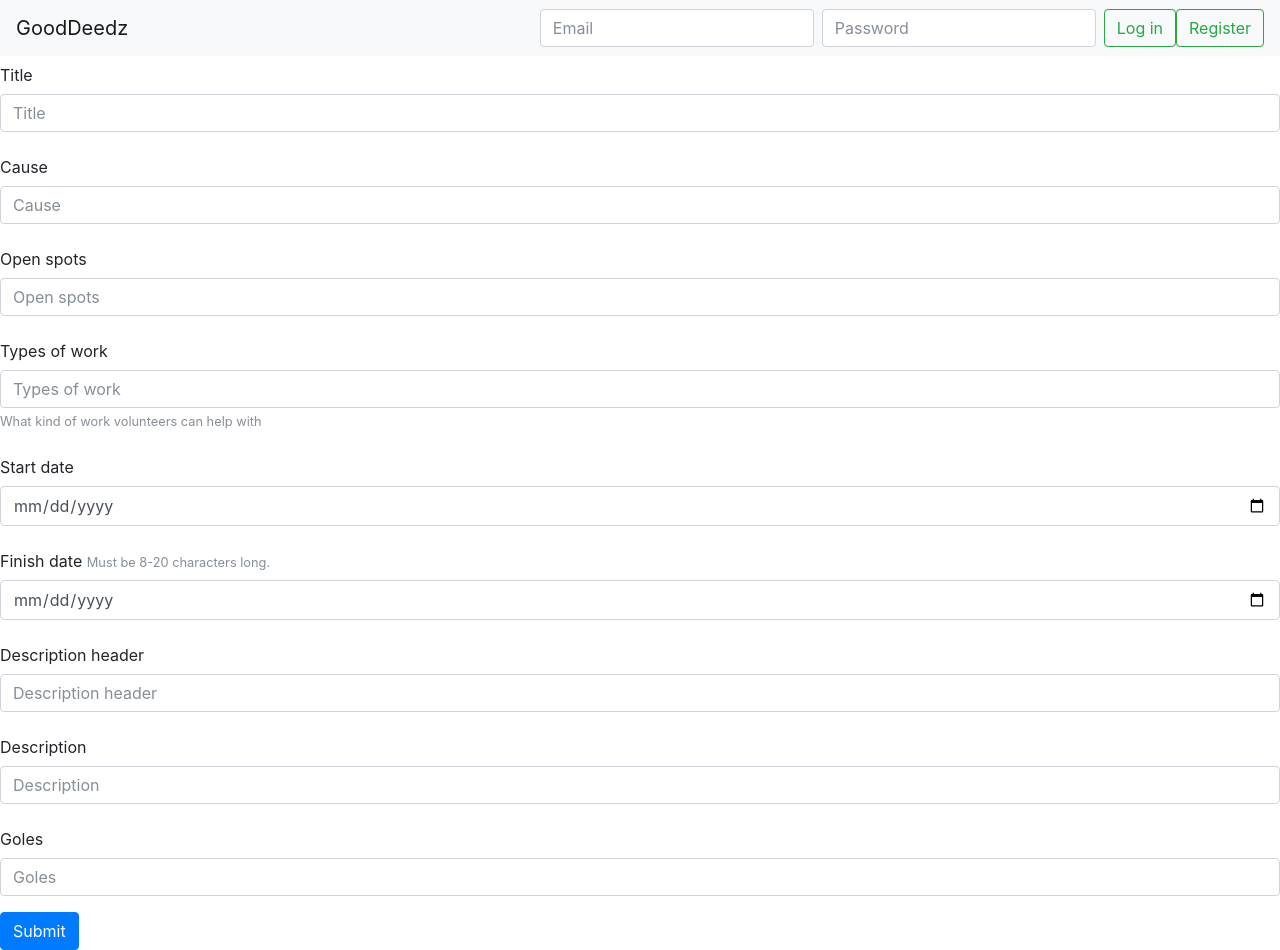
After one commit to tycoon87/GoodDeedz, a Django app: template apps/MainApp/templates/MainApp/organizerregastration.html in a window 1280 px wide. The commit adds this page. Run offline with Django 3.2, Linux system fonts and the light colour scheme; the template is opened without the code that fills it, so the values that code supplies are empty; parts of the project's set-up code (start-up, migrations or seed data) failed here and were passed over; some libraries are stand-ins or nearby versions.

Commit message:
progression

```diff
--- /dev/null
+++ b/apps/MainApp/templates/MainApp/organizerregastration.html
@@ -0,0 +1,109 @@
+<!doctype html>
+<html lang="en">
+  <head>
+    <title>Regastration</title>
+    <!-- Required meta tags -->
+    <meta charset="utf-8">
+    <meta name="viewport" content="width=device-width, initial-scale=1, shrink-to-fit=no">
+
+    <!-- Bootstrap CSS -->
+    <link rel="stylesheet" href="https://maxcdn.bootstrapcdn.com/bootstrap/4.0.0-beta.2/css/bootstrap.min.css" integrity="sha384-PsH8R72JQ3SOdhVi3uxftmaW6Vc51MKb0q5P2rRUpPvrszuE4W1povHYgTpBfshb" crossorigin="anonymous">
+  </head>
+  <body>
+    {% if messages %}
+        {%for message in messages%}
+        <div class="alert alert-primary" role="alert">
+            {{message}}
+            </div>
+        {% endfor %}
+    {% endif %}
+    {% if request.session.logOn == "True" %}
+    <nav class="navbar navbar-expand-lg navbar-light bg-light">
+        <a class="navbar-brand" href="/">GoodDeedz</a>
+        <button class="navbar-toggler" type="button" data-toggle="collapse" data-target="#navbarSupportedContent" aria-controls="navbarSupportedContent" aria-expanded="false" aria-label="Toggle navigation">
+          <span class="navbar-toggler-icon"></span>
+        </button>
+        <div class="collapse navbar-collapse" id="navbarSupportedContent">
+          <ul class="navbar-nav mr-auto">
+          </ul>
+          <form class="form-inline my-2 my-lg-0">
+
+            <button class="btn btn-outline-success my-2 my-sm-0" type="submit">Log Out</button>
+          </form>
+        </div>
+      </nav>
+      {% else %}
+      <nav class="navbar navbar-expand-lg navbar-light bg-light">
+            <a class="navbar-brand" href="/">GoodDeedz</a>
+            <button class="navbar-toggler" type="button" data-toggle="collapse" data-target="#navbarSupportedContent" aria-controls="navbarSupportedContent" aria-expanded="false" aria-label="Toggle navigation">
+                <span class="navbar-toggler-icon"></span>
+            </button>
+            <div class="collapse navbar-collapse" id="navbarSupportedContent">
+                <ul class="navbar-nav mr-auto">
+                </ul>
+                  <form action = '/Login' method='POST' class="form-inline my-2 my-lg-0">
+                      {% csrf_token %}
+                    <input class="form-control mr-sm-2" name="Email" type="Email" placeholder="Email" aria-label="Email">
+                    <input class="form-control mr-sm-2" name="Password" type="Password" placeholder="Password" aria-label="Password">
+                    <button class="btn btn-outline-success my-2 my-sm-0" type="submit">Log in</button>
+                  </form>
+               <a href="/createUser"> <button class="btn btn-outline-success my-2 my-sm-0" type="input" >Register</button></a>
+            </div>
+            </nav>
+      {% endif %}
+
+<form action = '/addorganizer' method='POST'>
+  {% csrf_token %}
+  <div class="form-group">
+  <label class="col-form-label" for="formGroupExampleInput">Title</label>
+  <input type="text" class="form-control" id="formGroupExampleInput" name="Title" placeholder="Title">
+</div>
+<div class="form-group">
+  <label class="col-form-label" for="formGroupExampleInput2">Cause</label>
+  <input type="text" class="form-control" id="formGroupExampleInput2" name="Cause" placeholder="Cause">
+</div>
+<div class="form-group">
+  <label class="col-form-label" for="formGroupExampleInput2">Open spots</label>
+  <input type="number" class="form-control" id="formGroupExampleInput2" name="Open_spots" placeholder="Open spots">
+</div>
+  <div class="form-group">
+  <label class="col-form-label" for="formGroupExampleInput2">Types of work</label>
+  <input type="text" class="form-control" id="formGroupExampleInput2" name="Types_of_work" placeholder="Types of work">
+  <small id="passwordHelpInline" class="text-muted">
+  What kind of work volunteers can help with
+  </small>
+</div>
+  <div class="form-group">
+  <label class="col-form-label" for="formGroupExampleInput2">Start date</label>
+  <small id="passwordHelpInline" class="text-muted">
+  </small>
+  <input type="date" class="form-control" id="formGroupExampleInput2" name="Start_date" placeholder="Start date">
+</div>
+  <div class="form-group">
+  <label class="col-form-label" for="formGroupExampleInput2">Finish date</label>
+  <small id="passwordHelpInline" class="text-muted">
+    Must be 8-20 characters long.
+  </small>
+  <input type="date" class="form-control"  name="Finish_date" placeholder="Finish date">
+</div>
+  <div class="form-group">
+  <label class="col-form-label" for="formGroupExampleInput2">Description header</label>
+  <input type="text" class="form-control" id="formGroupExampleInput2" name="Description_header" placeholder="Description header">
+</div>
+<div class="form-group">
+        <label class="col-form-label" for="formGroupExampleInput2">Description</label>
+        <input type="text" class="form-control" id="formGroupExampleInput2" name="Description_main" placeholder="Description">
+</div>
+<div class="form-group">
+        <label class="col-form-label" for="formGroupExampleInput2">Goles</label>
+        <input type="text" class="form-control" id="formGroupExampleInput2" name="Goles" placeholder="Goles">
+</div>
+  <button type="submit" class="btn btn-primary">Submit</button>
+</form>
+    <!-- Optional JavaScript -->
+    <!-- jQuery first, then Popper.js, then Bootstrap JS -->
+    <script src="https://code.jquery.com/jquery-3.2.1.slim.min.js" integrity="sha384-KJ3o2DKtIkvYIK3UENzmM7KCkRr/rE9/Qpg6aAZGJwFDMVNA/GpGFF93hXpG5KkN" crossorigin="anonymous"></script>
+    <script src="https://cdnjs.cloudflare.com/ajax/libs/popper.js/1.12.3/umd/popper.min.js" integrity="sha384-vFJXuSJphROIrBnz7yo7oB41mKfc8JzQZiCq4NCceLEaO4IHwicKwpJf9c9IpFgh" crossorigin="anonymous"></script>
+    <script src="https://maxcdn.bootstrapcdn.com/bootstrap/4.0.0-beta.2/js/bootstrap.min.js" integrity="sha384-alpBpkh1PFOepccYVYDB4do5UnbKysX5WZXm3XxPqe5iKTfUKjNkCk9SaVuEZflJ" crossorigin="anonymous"></script>
+  </body>
+</html>
--- a/apps/MainApp/urls.py
+++ b/apps/MainApp/urls.py
@@ -10,4 +10,7 @@ url(r'^Logout$', views.Logout),
 url(r'^FriendPage$', views.FriendPage),
 url(r'^AddFriend/(?P<User_id>\d+)$' , views.AddFriend),
 url(r'^UnFriend/(?P<User_id>\d+)$' , views.UnFriend),
+url(r'^Organizerpage$', views.Organizerpage),
+url(r'^organizerregastration$',views.organizerregastration),
+url(r'^addorganizer$', views.addorganizer)
 ]
```
Also changed, not shown: apps/MainApp/models.py (+69 -10 lines), apps/MainApp/templates/MainApp/FriendPage.html (+3 -4 lines), apps/MainApp/templates/MainApp/Organizerpage.html (added, +60 -0 lines), apps/MainApp/templates/MainApp/index.html (+5 -2 lines), apps/MainApp/views.py (+41 -4 lines), apps/MainApp/migrations/0005_organizer_organizer_address_user_adress.py (added), db.sqlite3, 6 other files.
